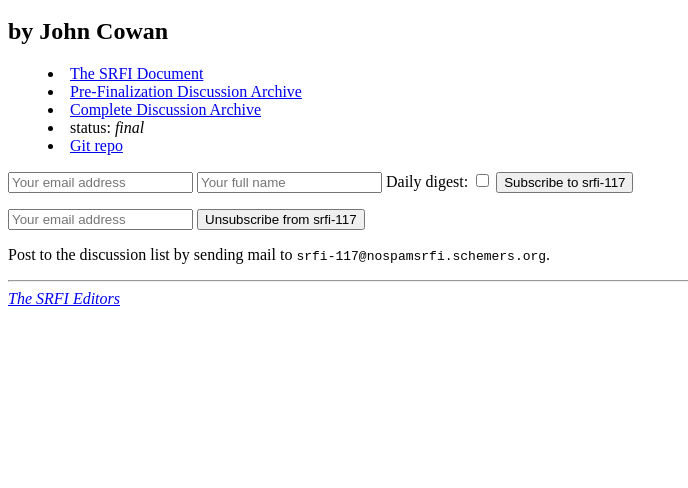
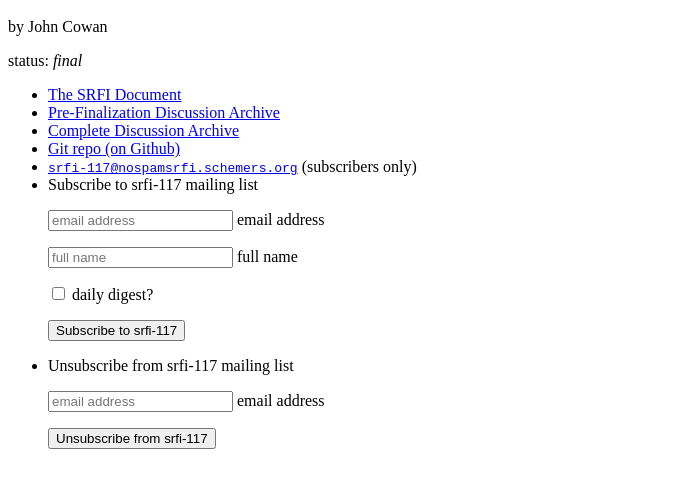
Before and after one commit to scheme-requests-for-implementation/srfi-117, a plain HTML site: page index.html in a window 1280 px wide. Shown: the part 48-536 px from the top of the page, without its empty margins (0-688 px from the left). Drawn offline with Linux system fonts and the light colour scheme.

Commit message:
Reformat SRFI home pages.

```diff
--- a/index.html
+++ b/index.html
@@ -2,39 +2,73 @@
 <html>
   <head>
     <title>Mutable Queues</title>
-    <link href="../admin.css" rel="stylesheet">
+    <link href="../srfi-common/admin.css" rel="stylesheet">
+    <link href="../srfi-common/favicon.png" rel="icon" sizes="192x192" type="image/png">
     <meta http-equiv="Content-Type" content="text/html; charset=utf-8"/>
+    <meta name="viewport" content="width=device-width, initial-scale=1" />
   </head>
 
   <body>
     <h1>SRFI 117: Mutable Queues</h1>
-    <h2>by John Cowan</h2>
+    <p class="authors">by John Cowan</p>
+    <p class="status">status: <em>final</em></p>
 
-    <menu>
+    <ul>
       <li><a href="srfi-117.html">The SRFI Document</a></li>
       <li><a href="mail-archive/maillist.html">Pre-Finalization Discussion Archive</a></li>
       <li><a href="http://srfi-email.schemers.org/srfi-117/">Complete Discussion Archive</a></li>
-      <li>status: <em>final</em></li>
-      <li><a href="https://github.com/scheme-requests-for-implementation/srfi-117">Git repo</a></li></menu>
-
-    <form class="subscription" method="POST" action="https://www.simplelists.com/subscribe.php">
-      <input type="email" name="email" placeholder="Your email address">
-      <input type="text" name="name" placeholder="Your full name">
-      Daily digest:&nbsp;<input type="checkbox" name="digest" value="digest">
-      <input class="submit" type="submit" name="submit" value="Subscribe to srfi-117">
-      <input type="hidden" name="action" value="subscribe">
-      <input type="hidden" name="list" value="srfi-117@srfi.schemers.org"></form>
-
-    <form class="subscription" method="POST" action="https://www.simplelists.com/subscribe.php">
-      <input type="email" name="email" placeholder="Your email address">
-      <input class="submit" type="submit" name="submit" value="Unsubscribe from srfi-117">
-      <input type="hidden" name="action" value="unsubscribe">
-      <input type="hidden" name="list" value="srfi-117@srfi.schemers.org"></form>
-
-    <p>Post to the discussion list by sending mail
-      to <code>srfi-117@<span class="antispam">nospam</span>srfi.schemers.org</code>.</p>
-
-    <hr>
-    <address><a href="mailto:srfi minus editors at srfi dot schemers dot org">The SRFI Editors</a></address>
-  </body>
-</html>
+      <li><a href="https://github.com/scheme-requests-for-implementation/srfi-117">Git repo (on Github)</a></li>
+      <li>
+        <a href="mailto:srfi-117@srfi.schemers.org"><code>srfi-117@<span class="antispam">nospam</span>srfi.schemers.org</code></a> (subscribers only)</li>
+      <li>
+        <form method="POST" action="https://www.simplelists.com/subscribe.php">
+          <div class="title">Subscribe to srfi-117 mailing list</div>
+          <p>
+            <input id="sub-email"
+                   name="email"
+                   placeholder="email address"
+                   tabindex="1"
+                   type="email" >
+            <label for="sub-email">email address</label></p>
+          <p>
+            <input id="sub-name"
+                   name="name"
+                   placeholder="full name"
+                   tabindex="2"
+                   type="text" >
+            <label for="sub-name">full name</label></p>
+          <p>
+            <input id="sub-digest"
+                   name="digest"
+                   tabindex="3"
+                   type="checkbox"
+                   value="digest" >
+            <label for="sub-digest">daily digest?</label></p>
+          <input class="submit"
+                 name="submit"
+                 tabindex="4"
+                 type="submit"
+                 value="Subscribe to srfi-117" >
+          <input type="hidden" name="action" value="subscribe">
+          <input type="hidden" name="list" value="srfi-117@srfi.schemers.org"></form></li>
+      <li>
+        <form method="POST" action="https://www.simplelists.com/subscribe.php">
+          <p class="title">Unsubscribe from srfi-117 mailing list</p>
+          <p>
+            <input id="unsub-email"
+                   name="email"
+                   placeholder="email address"
+                   tabindex="5"
+                   type="email" >
+            <label for="unsub-email">email address</label></p>
+          <input class="submit"
+                 name="submit"
+                 tabindex="6"
+                 type="submit"
+                 value="Unsubscribe from srfi-117" >
+          <input name="action"
+                 type="hidden"
+                 value="unsubscribe" >
+          <input name="list"
+                 type="hidden"
+                 value="srfi-117@srfi.schemers.org" ></form></li></ul></body></html>
```
